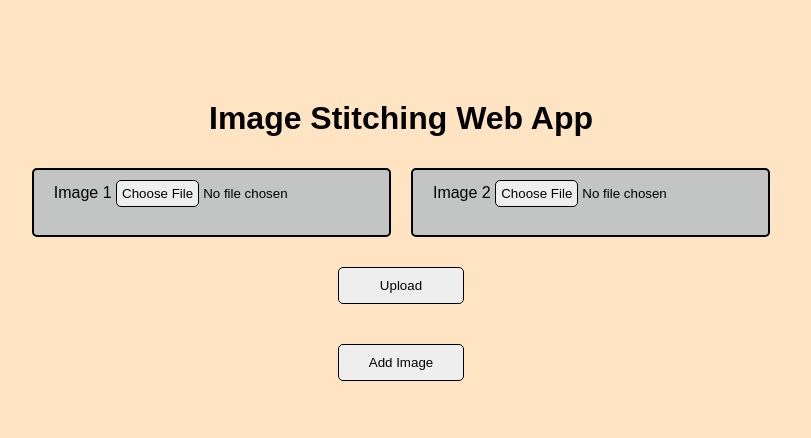
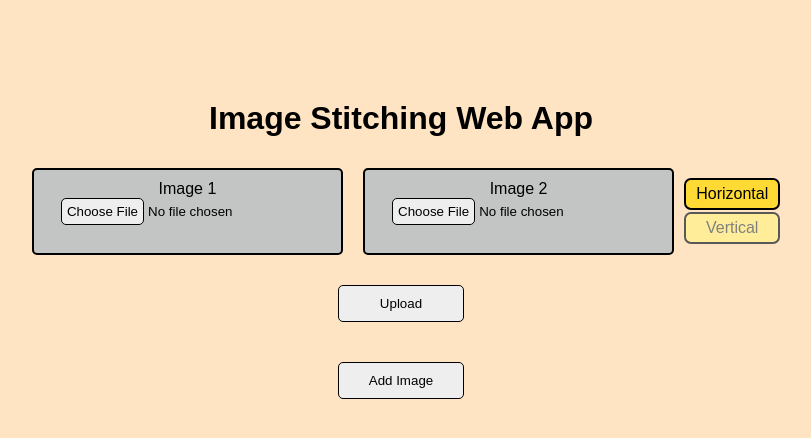
Before and after one commit to RavindraWiguna/SIFTStich, a Flask app: page / in a window 1280 px wide. Shown: the top 438 px of the page, without its empty margins (239-1050 px from the left). Run offline with Flask 3, Linux system fonts and the light colour scheme.

Commit message:
feat: ui stitch option

```diff
--- a/templates/index.html
+++ b/templates/index.html
@@ -9,7 +9,7 @@
       font-family: Arial, sans-serif;
       text-align: center;
       margin-top: 100px;
-      background-color: bisque;
+      background-color: rgb(255, 228, 196);
     }
 
     input[type=file] {
@@ -63,6 +63,32 @@
     .preview {
       max-width: 80%;
     }
+
+    .stitch-option {
+      margin-bottom: 2px;
+      padding-top:5px;
+      padding-bottom:5px;
+      padding-left: 10px;
+      padding-right: 10px;
+      background-color:  rgb(255, 237, 154);
+      border: solid 2px rgb(88, 88, 88);
+      border-radius: 7px;
+      color: gray;
+      cursor: pointer;
+    }
+
+    #option-container{
+      display: flex;
+      flex-direction: column;
+      justify-content: center;
+    }
+
+    .active{
+      background-color:  rgb(255, 218, 53);
+      border: solid 2px black;
+      border-radius: 7px;
+      color: black;
+    }
   </style>
 </head>
 
@@ -95,7 +121,19 @@
         </div>
         <img class="preview" id="preview-2">
       </div>
+
+      <div id="option-container">
+        <div class="stitch-option active" onclick="changeToActive('horizontal')" id="horizontal">
+          Horizontal
+        </div>
+        <div class="stitch-option" onclick="changeToActive('vertical')" id="vertical">
+          Vertical
+        </div>
+      </div>
+
     </div>
+
+    <input type="hidden" name="stitchType" id="stitchTypeId" value="horizontal">
     <input type="hidden" name="totalimg" id="totalimg" value="2">
     <input type="submit" value="Upload">
     <button type="button">Add Image</button>
@@ -121,6 +159,22 @@
       URL.revokeObjectURL(output.src) // free memory
     }
   };
+
+  function changeToActive(id) {
+    var stateElements = document.getElementsByClassName("stitch-option");
+    for (var i = 0; i < stateElements.length; i++) {
+      stateElements[i].classList.remove("active");
+    }
+    // document.querySelector("." + state).classList.add("active");
+
+    // update the element to be active looking
+    document.getElementById(id).classList.add('active');
+
+    // Perform additional actions based on the selected state
+    let formData = document.getElementById('stitchTypeId');
+    formData.value = id;
+  }
+
 </script>
 
 </html>
```
